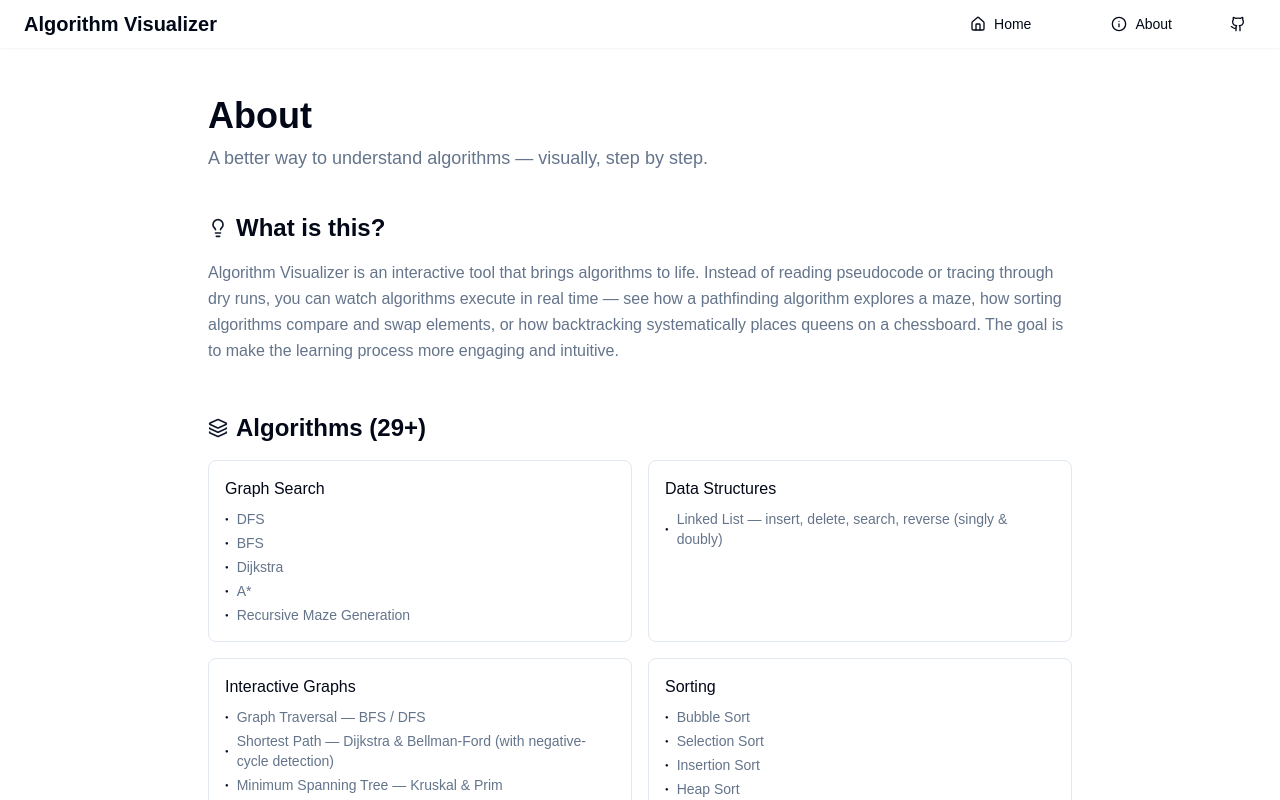
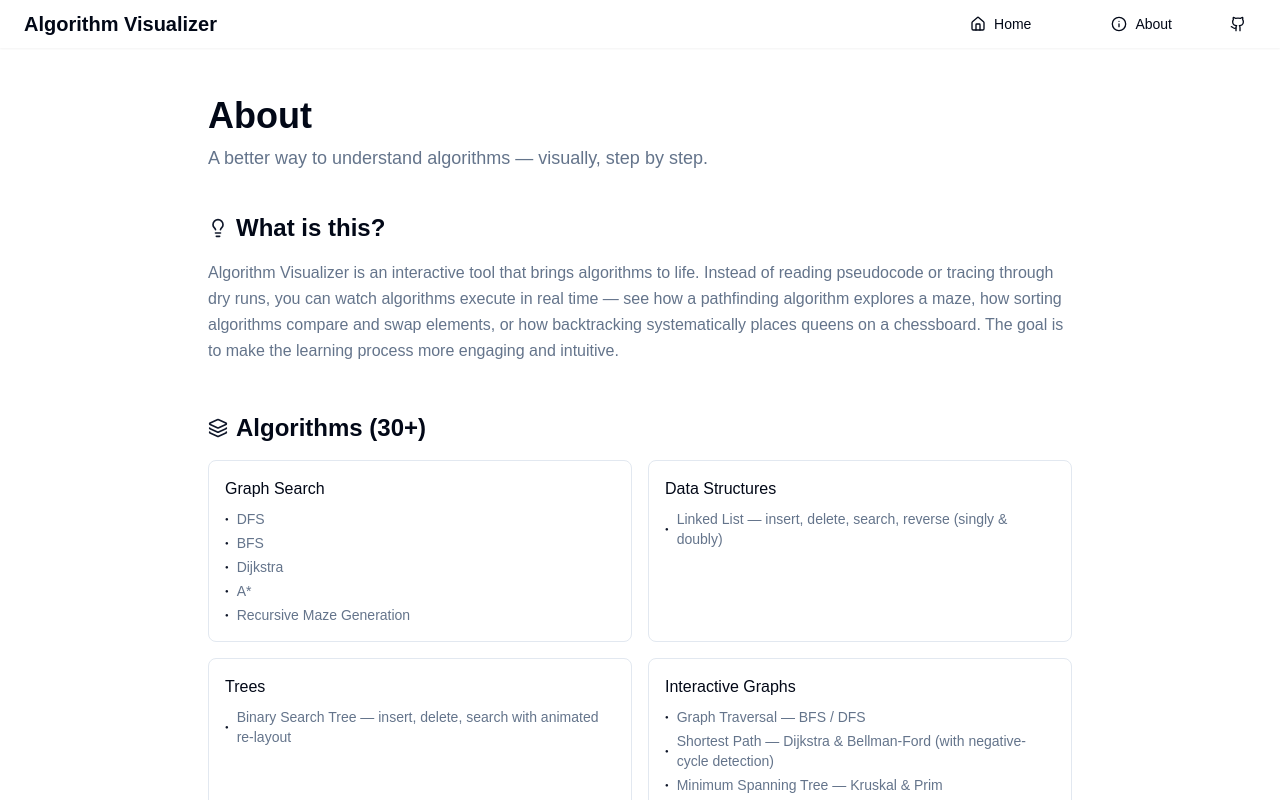
Before and after one commit to TamimEhsan/AlgorithmVisualizer, a Next.js app: page /AlgorithmVisualizer/about in a window 1280 px wide. Shown: the top 800 px of the page. Built offline with nearby package versions, Linux system fonts and the light colour scheme.

Commit message:
docs: List Binary Search Tree in About and README

```diff
--- a/src/app/about/page.jsx
+++ b/src/app/about/page.jsx
@@ -13,6 +13,12 @@
         category: "Data Structures",
         items: [
             "Linked List — insert, delete, search, reverse (singly & doubly)",
+        ],
+    },
+    {
+        category: "Trees",
+        items: [
+            "Binary Search Tree — insert, delete, search with animated re-layout",
         ],
     },
     {
```
Also changed, not shown: 1 other file (tests, documents, lock files or other folders).
